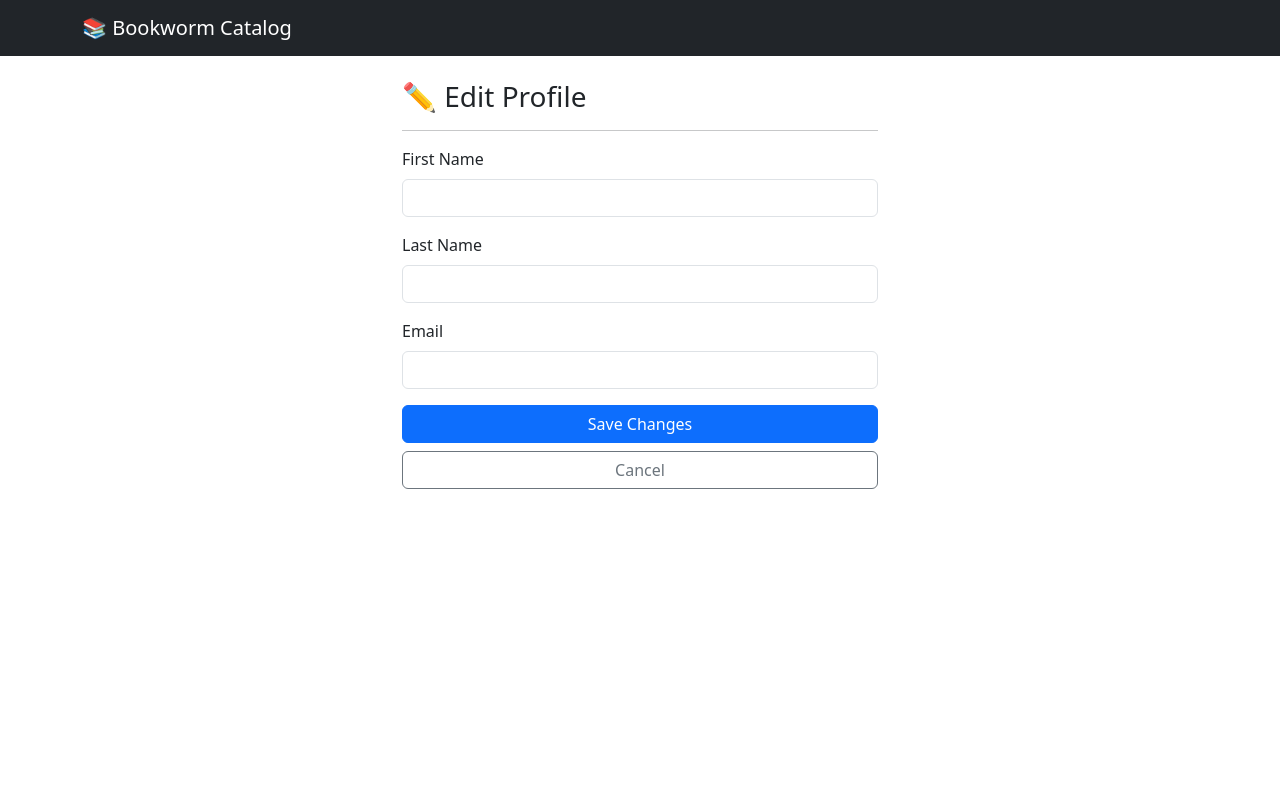
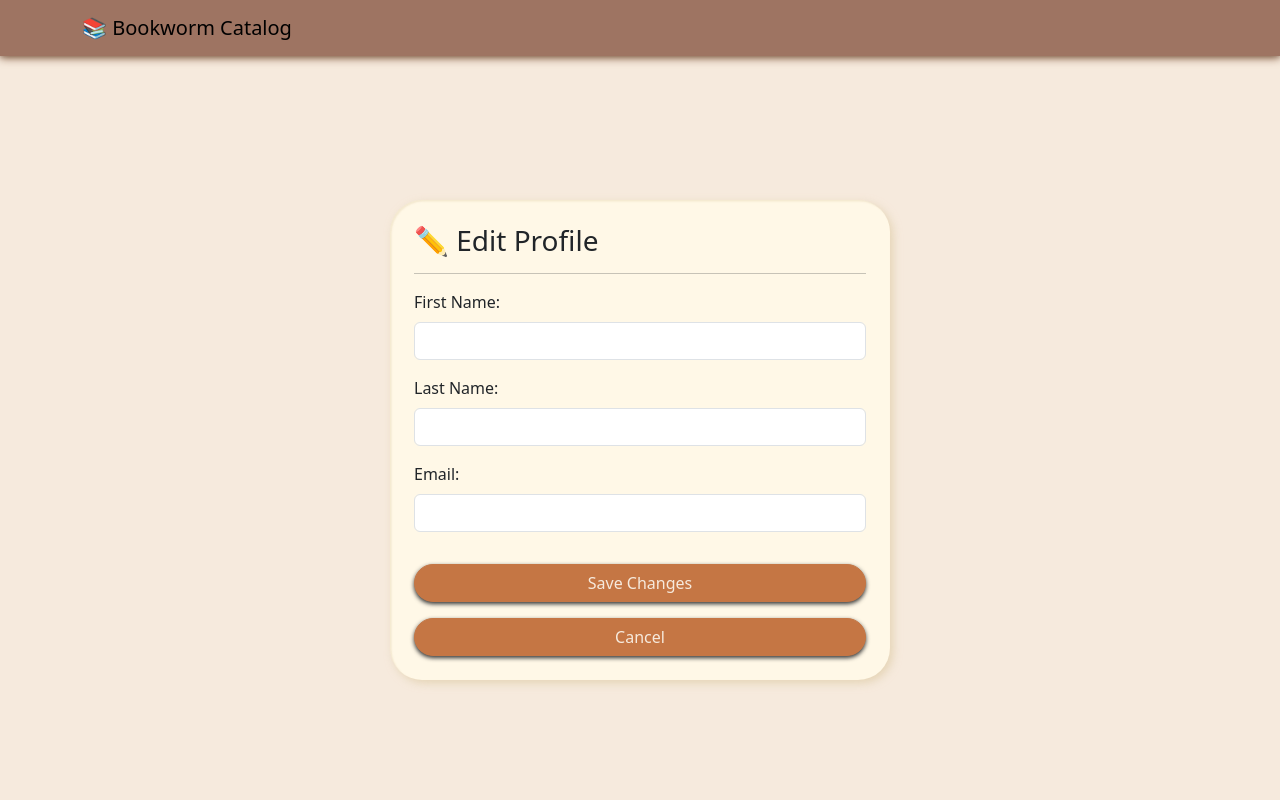
Before and after one commit to g3se/bookworm, a Django app: page /profile/edit/ in a window 1280 px wide. Run offline with Django 5.2, Linux system fonts and the light colour scheme; a user stored in the database is signed in.

Commit message:
Modified and styled edit profile page

```diff
--- a/bookworm/accounts/templates/accounts/edit_profile.html
+++ b/bookworm/accounts/templates/accounts/edit_profile.html
@@ -1,18 +1,20 @@
+{% load static %}
 <!DOCTYPE html>
 <html>
 <head>
     <title>Edit Profile - Bookworm</title>
     <link href="https://cdn.jsdelivr.net/npm/bootstrap@5.3.0/dist/css/bootstrap.min.css" rel="stylesheet">
+    <link rel="stylesheet" href="{% static 'accounts/style.css' %}">
 </head>
-<body>
+<body class="login-page">
 
-<nav class="navbar navbar-dark bg-dark">
+<nav class="navbar bookworm-navbar">
     <div class="container">
         <a class="navbar-brand" href="/books/">📚 Bookworm Catalog</a>
     </div>
 </nav>
-
-<div class="container mt-4" style="max-width: 500px;">
+<main class="login-content">
+<div class="container mt-4 edit-profile-content">
     <h3>✏️ Edit Profile</h3>
     <hr>
 
@@ -25,32 +27,32 @@
     <form method="POST">
         {% csrf_token %}
         <div class="mb-3">
-            <label class="form-label">First Name</label>
+            <label class="form-label">First Name:</label>
             <input type="text" name="first_name"
                    value="{{ user.first_name }}"
                    class="form-control">
         </div>
         <div class="mb-3">
-            <label class="form-label">Last Name</label>
+            <label class="form-label">Last Name:</label>
             <input type="text" name="last_name"
                    value="{{ user.last_name }}"
                    class="form-control">
         </div>
         <div class="mb-3">
-            <label class="form-label">Email</label>
+            <label class="form-label">Email:</label>
             <input type="email" name="email"
                    value="{{ user.email }}"
                    class="form-control">
         </div>
-        <button type="submit" class="btn btn-primary w-100">
+        <button type="submit" class="btn btn-primary mt-3 login-Button">
             Save Changes
         </button>
     </form>
 
-    <a href="/books/" class="btn btn-outline-secondary w-100 mt-2">
+    <a href="/books/" class="btn btn-outline-secondary mt-3 login-Button">
         Cancel
     </a>
 </div>
-
+</main.>
 </body>
 </html>
--- a/bookworm/static/accounts/style.css
+++ b/bookworm/static/accounts/style.css
@@ -1,6 +1,7 @@
 /* Accounts page styles */
 :root {
     --bookworm-navbar: #c2b280;
+    --bookworm-navbar-test-green: #9E7462;
     --bookworm-button: #c57644;
     --bookworm-button-hover: #744426;
     --bookworm-background: #f6eadd;
@@ -111,6 +112,17 @@
     margin-bottom: 6px;
 }
 .bookworm-navbar {
-    background-color: var(--bookworm-navbar);
+    background-color: var(--bookworm-navbar-test-green);
     box-shadow: 0 2px 4px rgba(0, 0, 0, 0.1);
+    filter: drop-shadow(0px 1px 5px var(--bookworm-button-hover));
 }
+.edit-profile-content {
+    width: min(100%, 500px);
+        background-color: var(--bookworm-background-secondary);
+        padding: 24px;
+        border-radius: 2em;
+        box-shadow:
+            inset 0.1em 0.1em 0.1em rgb(218 199 156 / 30%),
+            0 0 0 0 white,
+            0.2em 0.2em 0.5em rgb(218 199 156 / 60%);
+}
--- a/bookworm/templates/base.html
+++ b/bookworm/templates/base.html
@@ -65,7 +65,7 @@
                                 </p>
                             </li>
                             <li>
-                                <a class="dropdown-item" href="{% url 'edit_profile' %}">
+                                <a href="{% url 'edit_profile' %}" class="btn btn-outline-secondary btn-sm mt-1 w-100">
                                     ✏️ Edit Profile
                                 </a>
                             </li>
```
Also changed, not shown: bookworm/db.sqlite3.
